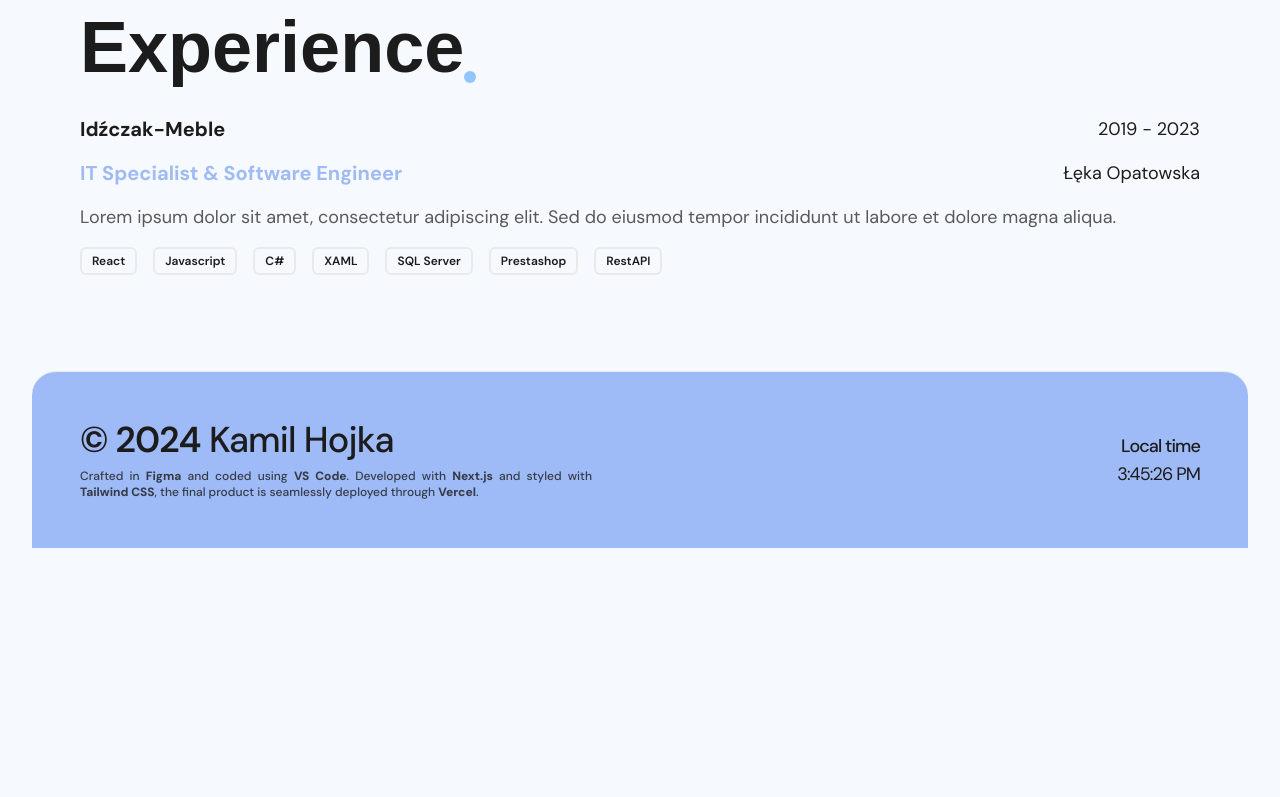
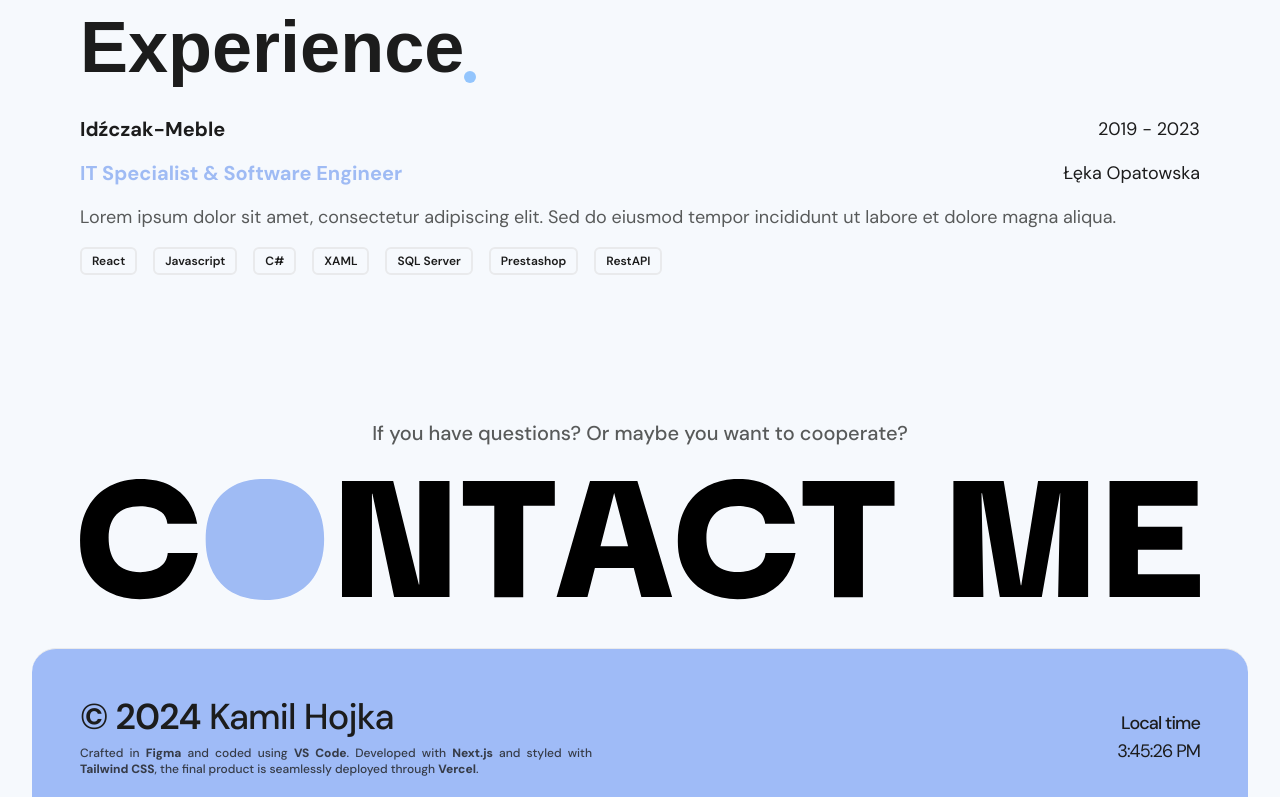
Before and after one commit to kamilhojka/portfolio, a Next.js app: page / in a window 1280 px wide. Shown: the part 965-1762 px from the top of the page. Before the commit the page ends 1513 px from the top, so only its background shows below. Built offline with nearby package versions, Linux system fonts and the light colour scheme; a web font is replaced by a local one.

Commit message:
Add 'ContactMe' section and svg assets

```diff
--- a/app/page.tsx
+++ b/app/page.tsx
@@ -1,4 +1,5 @@
 import { About } from "@/components/sections/about";
+import { ContactMe } from "@/components/sections/contact-me";
 import { Experience } from "@/components/sections/experience";
 import { Footer } from "@/components/sections/footer";
 import { Hero } from "@/components/sections/hero";
@@ -8,10 +9,11 @@ export default function Home() {
   return (
     <div className="container relative min-h-screen flex flex-col gap-12 w-full">
       <Hero />
-      <main className="flex flex-1 flex-col w-full px-6 sm:px-12 pb-12 gap-12">
+      <main className="flex flex-1 flex-col w-full px-6 sm:px-12 gap-12">
         <About />
         <Projects />
         <Experience />
+        <ContactMe />
       </main>
       <Footer />
     </div>
--- /dev/null
+++ b/components/sections/contact-me.tsx
@@ -0,0 +1,42 @@
+import Image from "next/image";
+
+import ContactMeLightSVG from "@/public/assets/contactme.svg";
+import ContactMeDarkSVG from "@/public/assets/contactme-dark.svg";
+
+const ImageProperties = {
+  width: 960,
+  height: 104,
+};
+
+export function ContactMe() {
+  return (
+    <div className="flex flex-col mt-24 gap-8">
+      <h4 className="text-xl font-medium text-center text-muted-foreground">
+        If you have questions? Or maybe you want to cooperate?
+      </h4>
+      <a
+        aria-label="Contact Me"
+        className="inline-flex relative cursor-pointer"
+      >
+        <Image
+          width={ImageProperties.width}
+          height={ImageProperties.height}
+          src={ContactMeLightSVG}
+          alt="Contact Me"
+          decoding="async"
+          loading="lazy"
+          className="w-full rotate-0 scale-100 transition-all dark:-rotate-90 dark:scale-0"
+        />
+        <Image
+          width={ImageProperties.width}
+          height={ImageProperties.height}
+          src={ContactMeDarkSVG}
+          alt="Contact Me"
+          decoding="async"
+          loading="lazy"
+          className="absolute w-full rotate-90 scale-0 transition-all dark:rotate-0 dark:scale-100"
+        />
+      </a>
+    </div>
+  );
+}
```
Also changed, not shown: public/assets/contactme-dark.svg (added), public/assets/contactme.svg (added).
